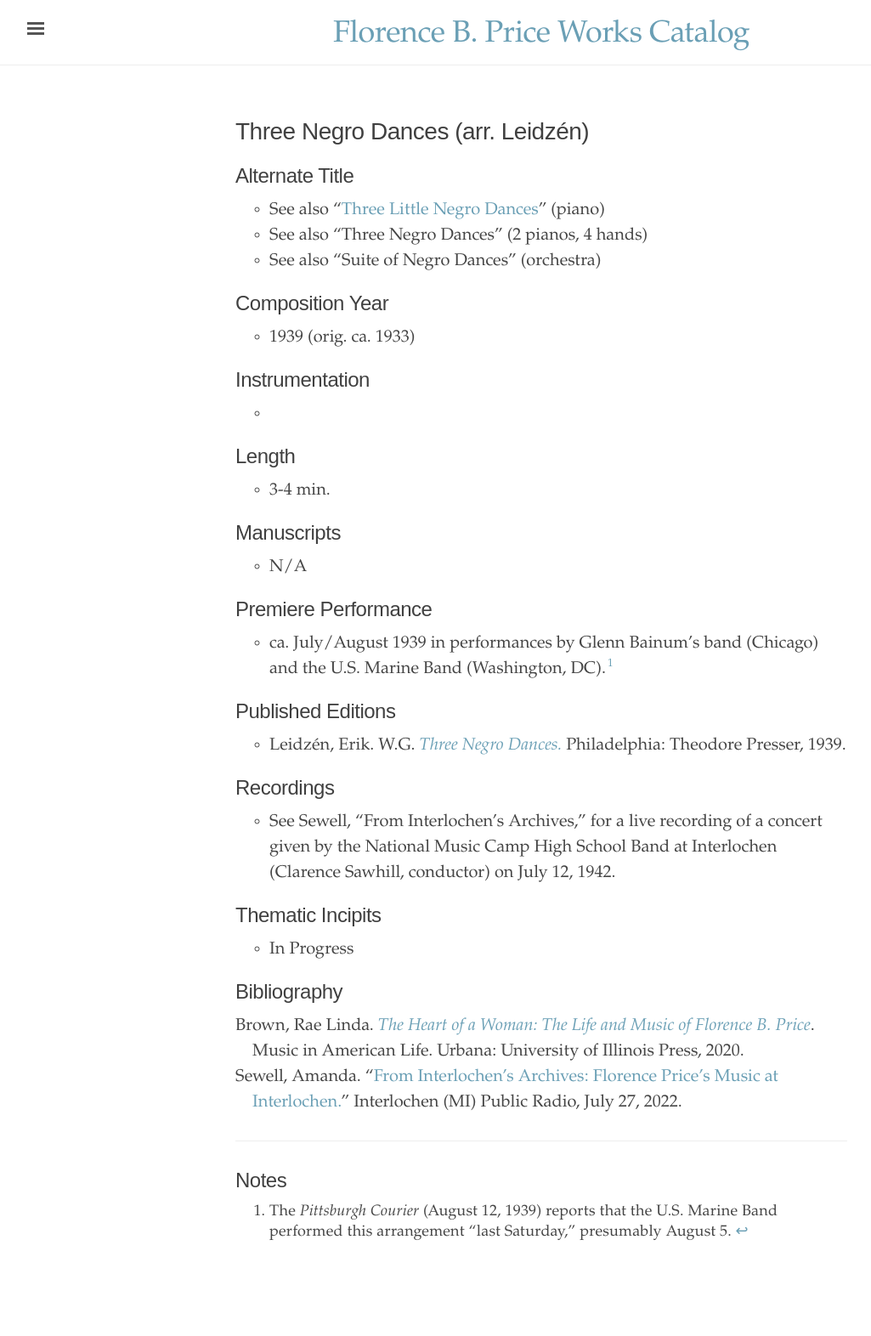
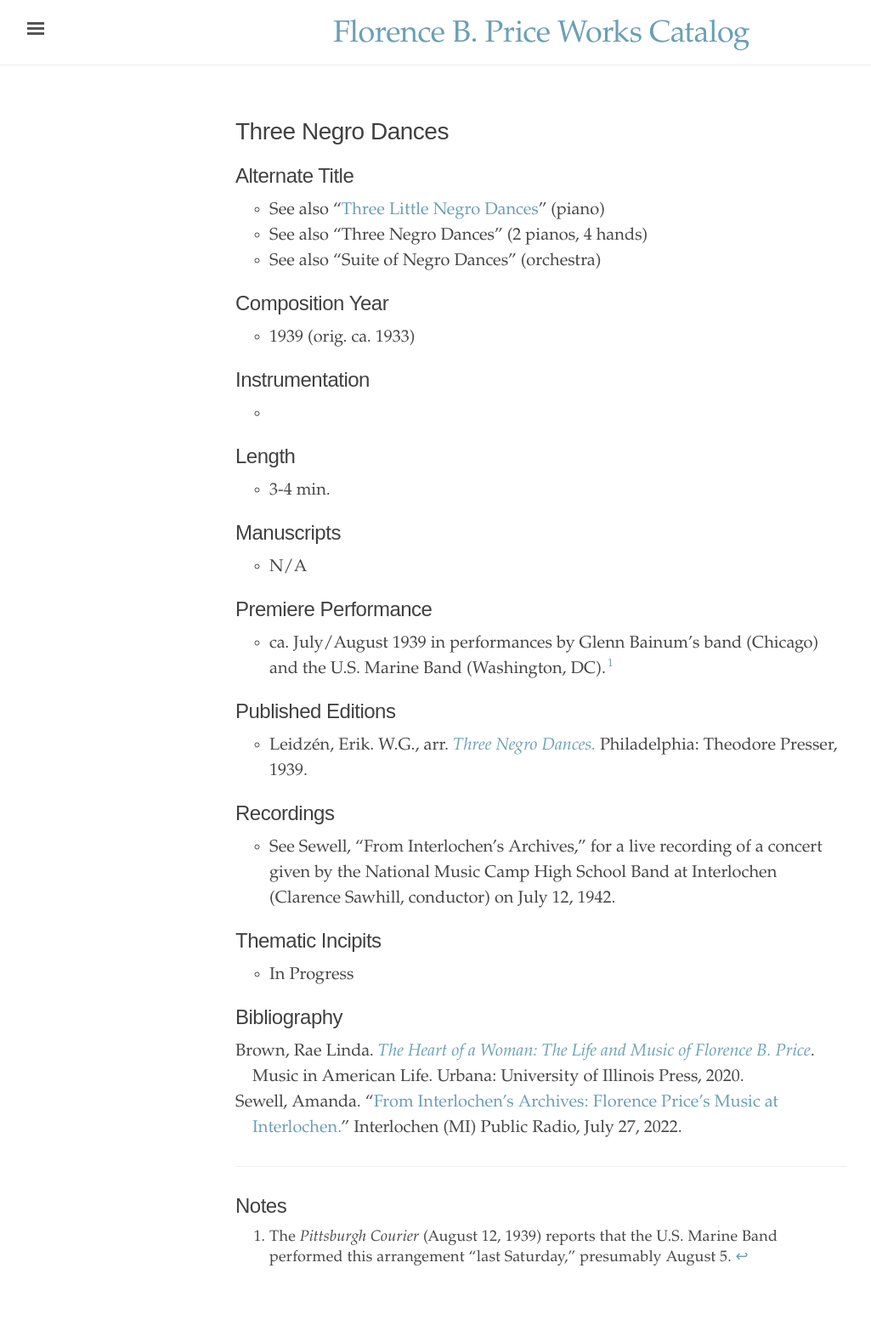
Before and after one commit to dwshadle/florence-price-catalog, a Jekyll site: the page built from _texts/price-three_negro_dances_arr.md, in a window 1280 px wide. Shown: the whole page at 85% size, without its empty margins (3-1028 px from the left). Built offline with Jekyll 4.4.1, drawn with Linux system fonts in a browser that asks for light colours; before the commit the page ends 1542 px from its top, so only the background shows below that.

Commit message:
Update price-three_negro_dances_arr.md

```diff
--- a/_texts/price-three_negro_dances_arr.md
+++ b/_texts/price-three_negro_dances_arr.md
@@ -1,6 +1,6 @@
 ---
 layout: page
-title: Three Negro Dances (arr. Leidzén)
+title: Three Negro Dances
 author: Price, Florence B.
 inst: band
 permalink: /price-three-negro-dances-arr/
```
Also changed, not shown: other parts of _texts/price-three_negro_dances_arr.md (+1 -1 lines).
